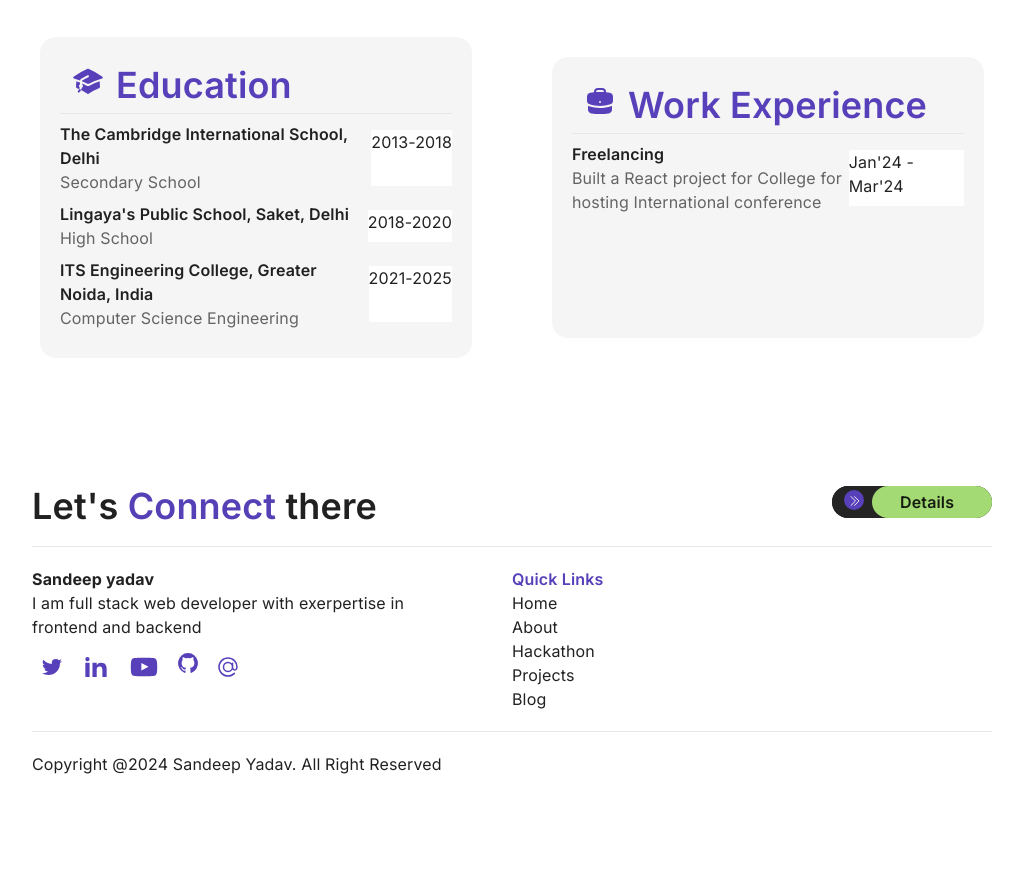
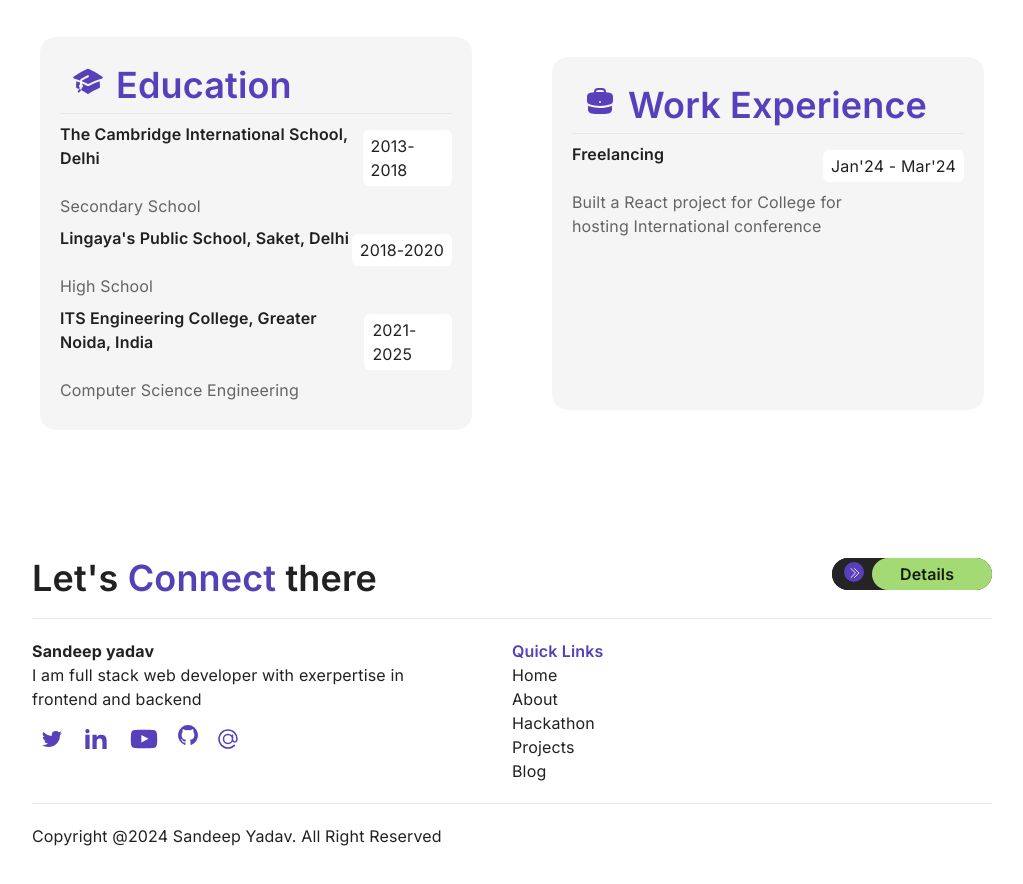
Before and after one commit to sandeepyadav-24/sandeepyadav.dev, a Next.js app: page / in a window 1280 px wide. Shown: the part 2243-3127 px from the top of the page, without its empty margins (128-1151 px from the left). Before the commit the page ends 3099 px from the top, so only its background shows below. Built offline with nearby package versions, Linux system fonts and the light colour scheme.

Commit message:
Work Ex Update

```diff
--- a/src/components/ListTemplate.tsx
+++ b/src/components/ListTemplate.tsx
@@ -6,12 +6,13 @@ interface ListTemplateProps {
 }
 const ListTemplate: React.FC<ListTemplateProps> = (props) => {
   return (
-    <div className="flex flex-row justify-between my-2" key={props.key}>
-      <div className="w-[300px]">
-        <h1 className="font-semibold">{props.name}</h1>
-        <h1 className="text-[#646464]">{props.description}</h1>
+    <div className=" my-2" key={props.key}>
+      <div className="flex flex-row justify-between">
+        <div className="font-semibold">{props.name}</div>
+        <div className="bg-white my-2 px-2 py-1 rounded-md">{props.year}</div>
       </div>
-      <div className="bg-white my-2">{props.year}</div>
+
+      <h1 className="text-[#646464] w-[300px]">{props.description}</h1>
     </div>
   );
 };
```
